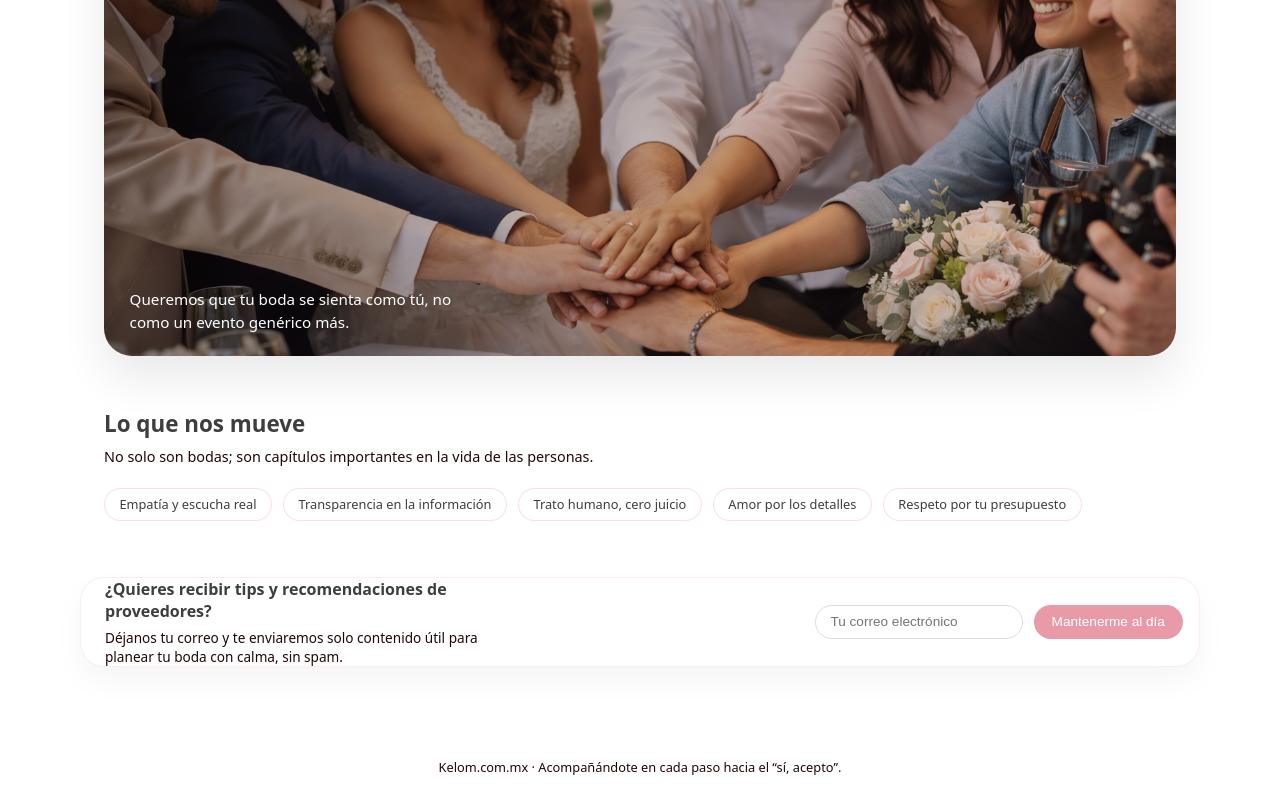
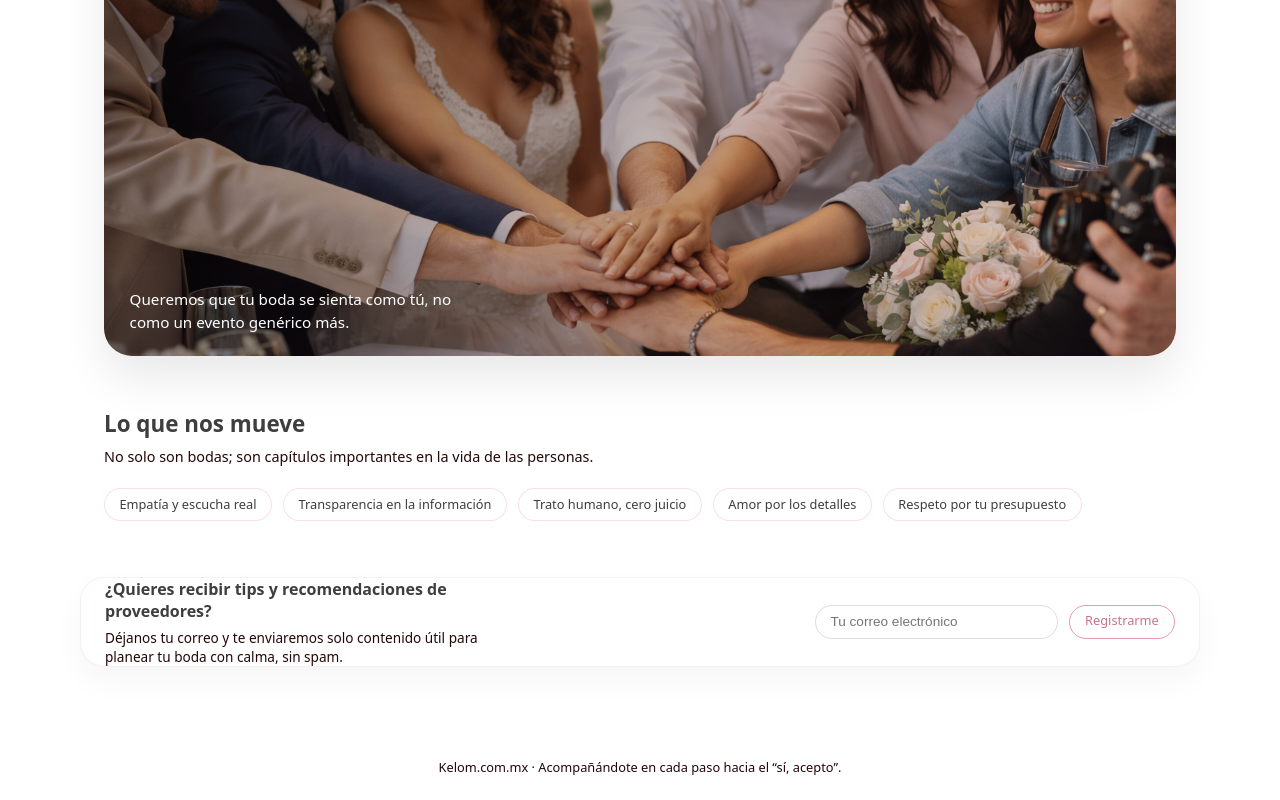
Before and after one commit to Genarohp7/kelom, a React (Vite) app: page /nosotros in a window 1280 px wide. Shown: the part 1102-1902 px from the top of the page. Built offline with nearby package versions, Linux system fonts and the light colour scheme.

Commit message:
form on blog and about us modify

```diff
--- a/src/pages/AboutPage.jsx
+++ b/src/pages/AboutPage.jsx
@@ -1,5 +1,4 @@
-// src/pages/NosotrosPage.jsx
-// 👉 Ajusta estas rutas/nombres de archivo según cómo guardes tus imágenes en assets
+import { NavLink } from "react-router-dom";
 import aboutHeroImage from "../assets/web/pages/nosotros/nosotros-1.png";
 import aboutBandImage from "../assets/web/pages/nosotros/nosotros-2.png";
 
@@ -149,9 +148,12 @@ function NosotrosPage() {
                 className="newsletter__input"
                 placeholder="Tu correo electrónico"
               />
-              <button type="button" className="newsletter__button">
-                Mantenerme al día
-              </button>
+               <NavLink
+              to="/registro"
+              className="header__btn header__btn--outline"
+            >
+              Registrarme
+            </NavLink>
             </form>
           </div>
         </section>
--- a/src/pages/BlogPage.jsx
+++ b/src/pages/BlogPage.jsx
@@ -1,12 +1,6 @@
 
 
-// 👉 Coloca estas imágenes en:
-// src/assets/web/pages/blog/blog-hero.jpg
-// src/assets/web/pages/blog/blog-featured.jpg
-// src/assets/web/pages/blog/blog-post-1.jpg
-// src/assets/web/pages/blog/blog-post-2.jpg
-// src/assets/web/pages/blog/blog-post-3.jpg
-// src/assets/web/pages/blog/blog-post-4.jpg
+import { NavLink } from "react-router-dom";
 import blogHeroImage from "../assets/web/pages/blog/blog-1.png";
 import blogFeaturedImage from "../assets/web/pages/blog/blog-2.png";
 import blogPostImage1 from "../assets/web/pages/blog/blog-lugares.png";
@@ -197,9 +191,12 @@ function BlogPage() {
                 className="newsletter__input"
                 placeholder="Tu correo electrónico"
               />
-              <button type="button" className="newsletter__button">
-                Mantenerme al día
-              </button>
+                 <NavLink
+              to="/registro"
+              className="header__btn header__btn--outline"
+            >
+              Registrarme
+            </NavLink>
             </form>
           </div>
         </section>
```
